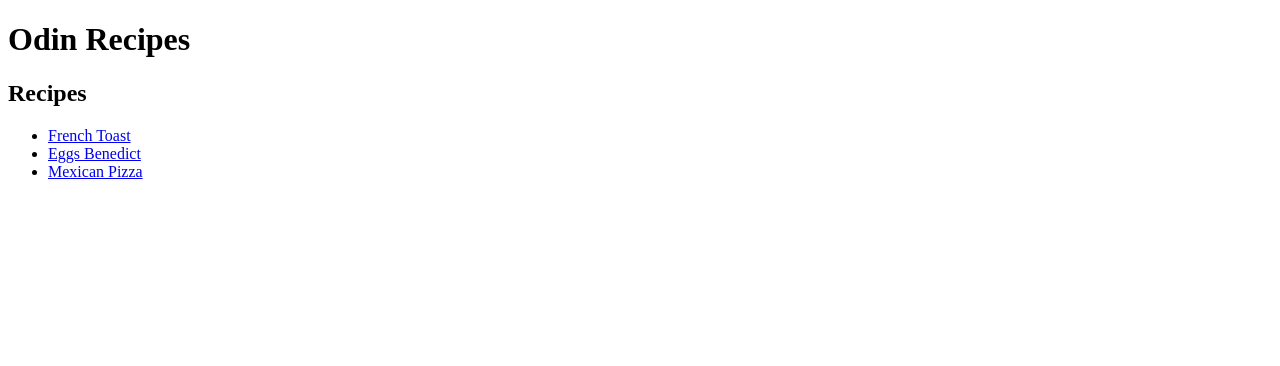
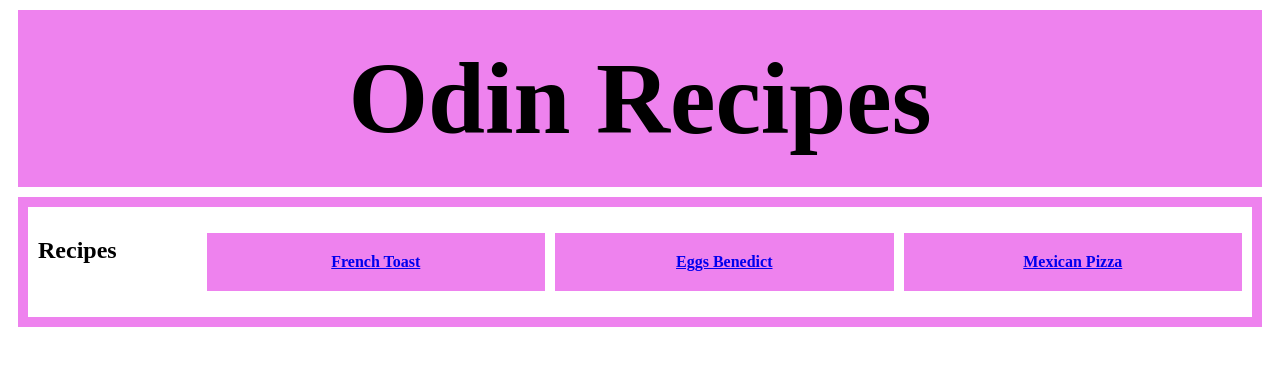
Before and after one commit to AnonRacc/odin-recipes, a plain HTML site: page index.html in a window 1280 px wide. Drawn offline with Linux system fonts and the light colour scheme.

Commit message:
Added flex containers

```diff
--- a/index.html
+++ b/index.html
@@ -7,12 +7,19 @@
     <title>Recipes</title>
 </head>
 <body>
-    <h1>Odin Recipes</h1>
-    <h2>Recipes</h2>
-    <ul>
-        <li><a href="./recipes/FrenchToast.html">French Toast</a></li>
-        <li><a href="./recipes/EggsBenedict.html">Eggs Benedict</a></li>
-        <li><a href="./recipes/MexicanPizza.html">Mexican Pizza</a></li>
-
-    </ul>
+    <div class="flex-container" id="header">
+        <h1>Odin Recipes</h1>
+    </div>
+    <div class="flex-container">
+        <div class="type"><h2>Recipes</h2></div>
+        <div>
+            <ul id="recipes-index">
+                <li>
+                    <a href="./recipes/FrenchToast.html">French Toast</a>
+                </li>
+                <li><a href="./recipes/EggsBenedict.html">Eggs Benedict</a></li>
+                <li><a href="./recipes/MexicanPizza.html">Mexican Pizza</a></li>
+            </ul>
+        </div>
+    </div>
 </body>
--- a/styles.css
+++ b/styles.css
@@ -0,0 +1,51 @@
+.flex-container{
+    display:flex;
+    background-color: violet;
+    margin:10px;
+    padding:10px;
+}
+.flex-container div {
+    flex:1 1 0%;
+    padding:5px;
+    background-color: white;
+}
+h3 {
+    font-weight: lighter;
+    font-family: Cambria, Cochin, Georgia, Times, 'Times New Roman', serif;
+    font-style: italic;
+}
+h1 {
+    margin:auto;
+    padding:20px;
+    /* font-size: 300px;*/
+    font-size: 8vw;
+}
+.flex-container .type {
+    padding: 10px;
+    flex:0.1;
+    text-align: left;
+}
+img {
+    height: 500px;
+    width: 500px;
+    object-fit:cover;
+    /* Magic! */
+    max-width: 50vw;
+    max-height: 50vw;
+}
+
+#recipes-index {
+    display:flex;
+    list-style: none;
+}
+#recipes-index li {
+    flex:1;
+    padding:20px;
+    margin:5px;
+    font-weight: bold;
+    color:white;
+    text-decoration: none;
+    text-align: center;
+    cursor:pointer;
+    background-color: violet;
+}
```
Also changed, not shown: recipes/EggsBenedict.html (+15 -4 lines), recipes/FrenchToast.html (+16 -3 lines), recipes/MexicanPizza.html (+15 -2 lines).
